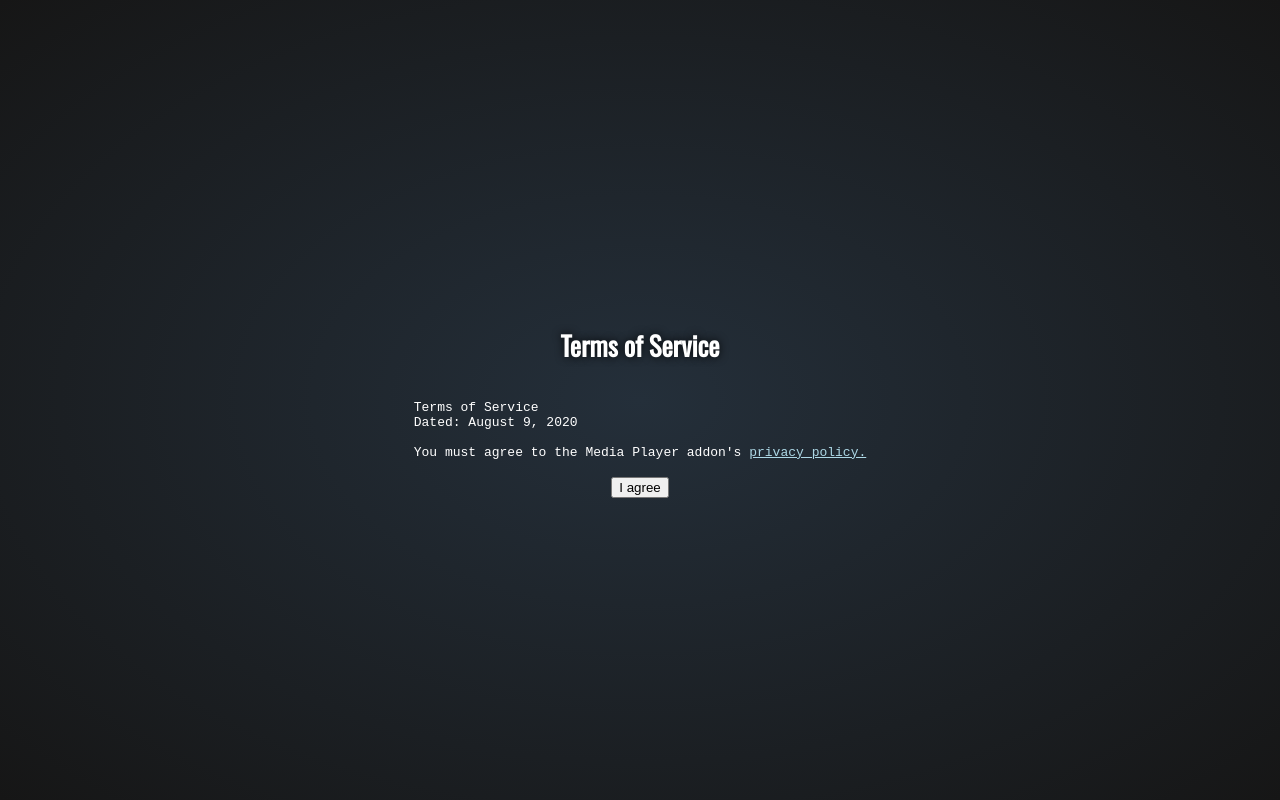
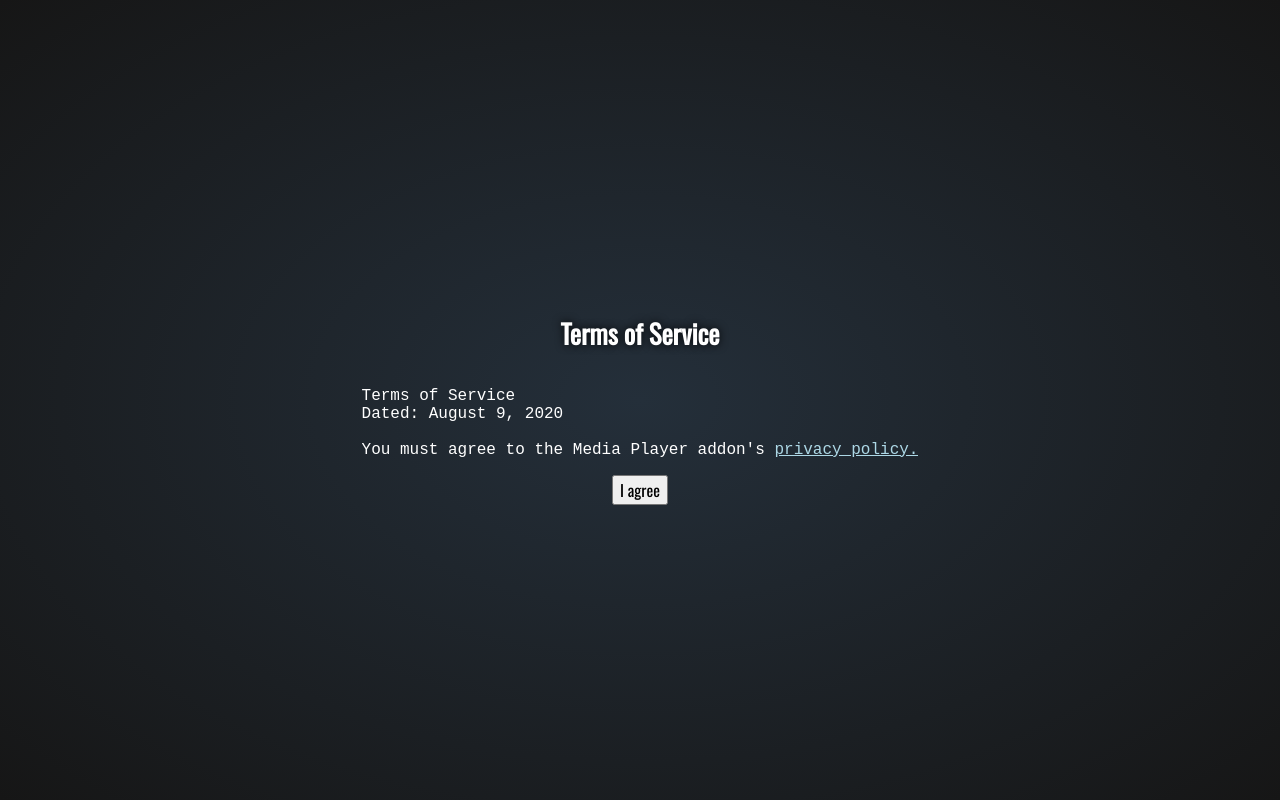
Before and after one commit to CoderAndFounder/medialib, a website: page html/app/tos.html in a window 1280 px wide. Drawn offline with nearby package versions, Linux system fonts and the light colour scheme; files that its build step writes are made by us from their sources.

Commit message:
Update request.scss

```diff
--- a/html/app/styles/request.scss
+++ b/html/app/styles/request.scss
@@ -1,4 +1,4 @@
-//@import "styles/lib/normalize";
+@import "lib/normalize";
 
 @mixin clearfix {
   &:after {
```
